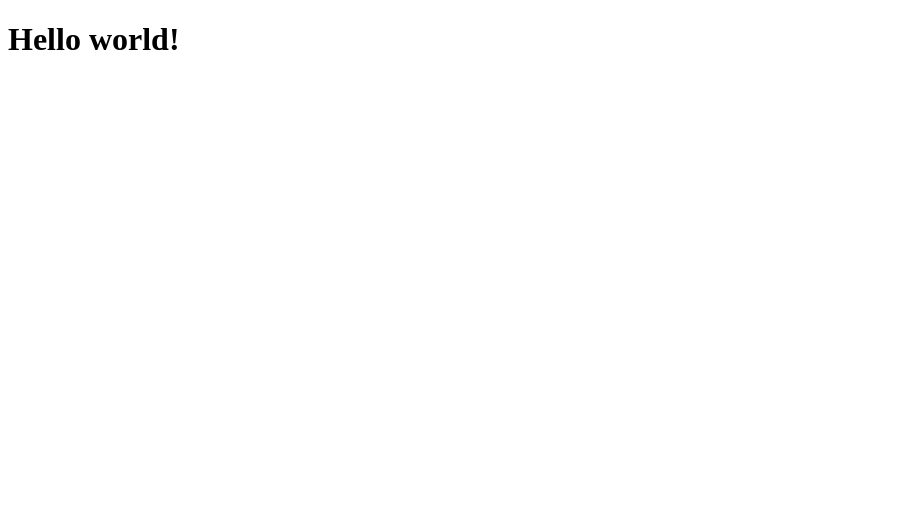
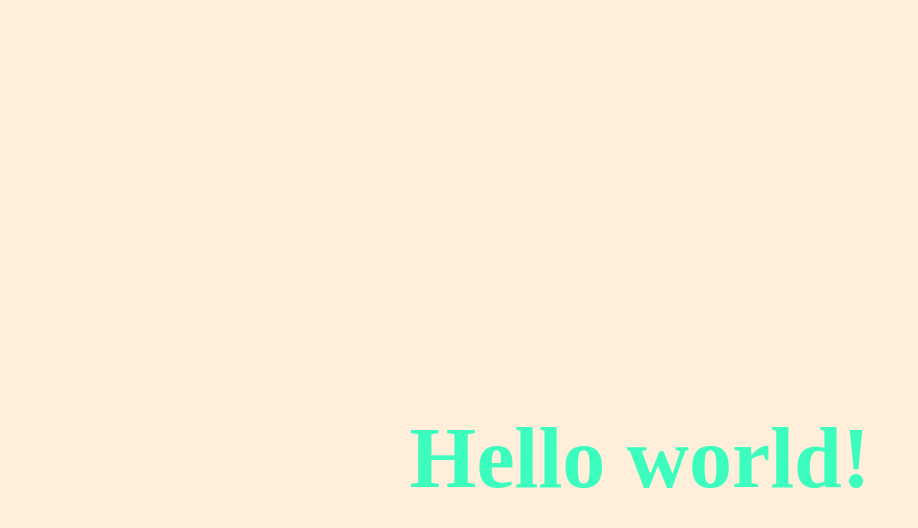
Before and after one commit to AleksPinchuk/super-frontend, a website: page index.html in a window 1280 px wide. Shown: the whole page, without its empty margins (0-918 px from the left). Drawn offline with Linux system fonts and the light colour scheme; the site is published under a folder, as on GitHub Pages, so addresses that start at the root find nothing.

```diff
--- a/index.html
+++ b/index.html
@@ -4,11 +4,16 @@
 <head>
     <meta charset="UTF-8">
     <title>Title</title>
-    <link rel="stylesheet" href="/style.css">
+    <link rel="stylesheet" href="style.css">
 </head>
 
-<body>
-        <h1>Hello world!</h1>
+<body style="background-color: rgb(255, 238, 218);">
+    <h1 style="position: absolute;
+        top: 50%;
+        left: 50%;
+        transform: translate(-50%, -50%);
+        font-size: 86px;
+        color: rgb(60, 253, 189);">Hello world!</h1>
 </body>
 
 </html>
--- a/server.js
+++ b/server.js
@@ -8,11 +8,11 @@
     if (request.url === '/style.css') {
         const css = fs.readFileSync('style.css', 'utf8');
         response.end(css);
-        console.log('css = ', css)
+
     } else {
         const html = fs.readFileSync('index.html', 'utf8');
         response.end(html);
-        console.log('html = ', html)
+
     };
 });
 
```
